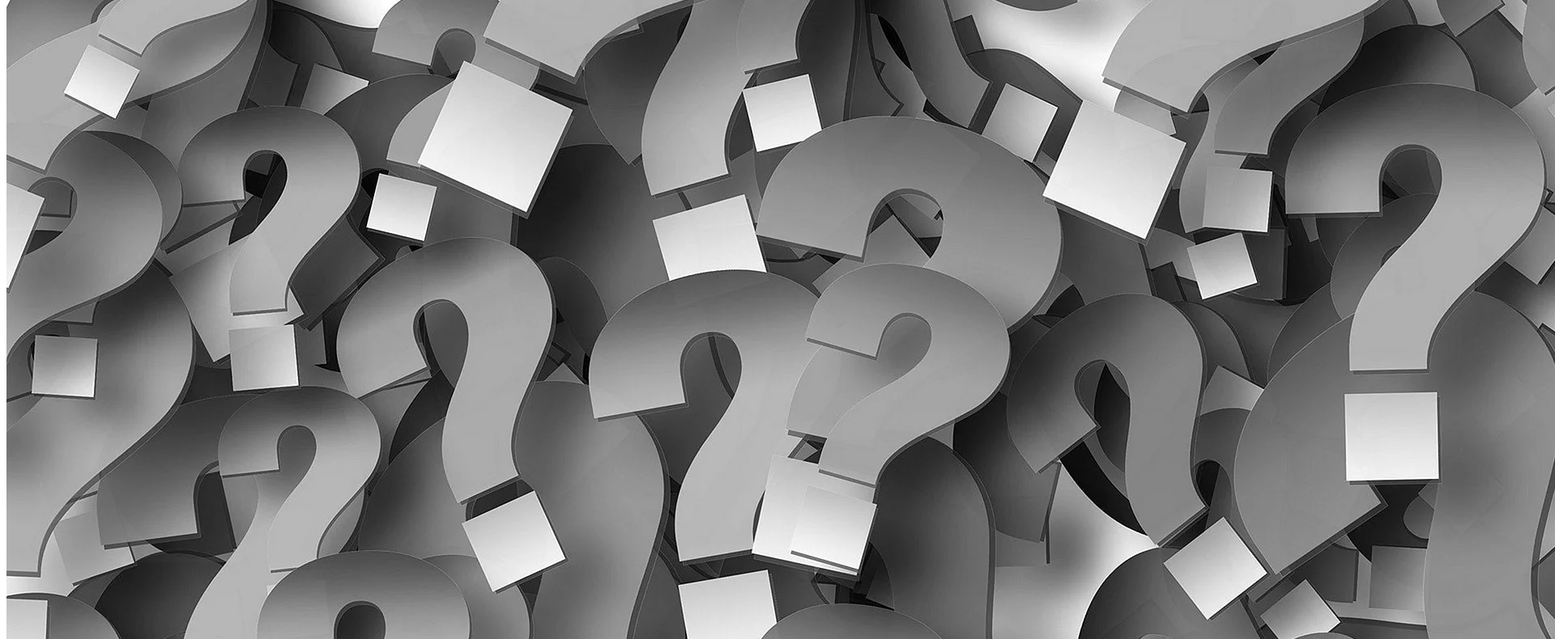
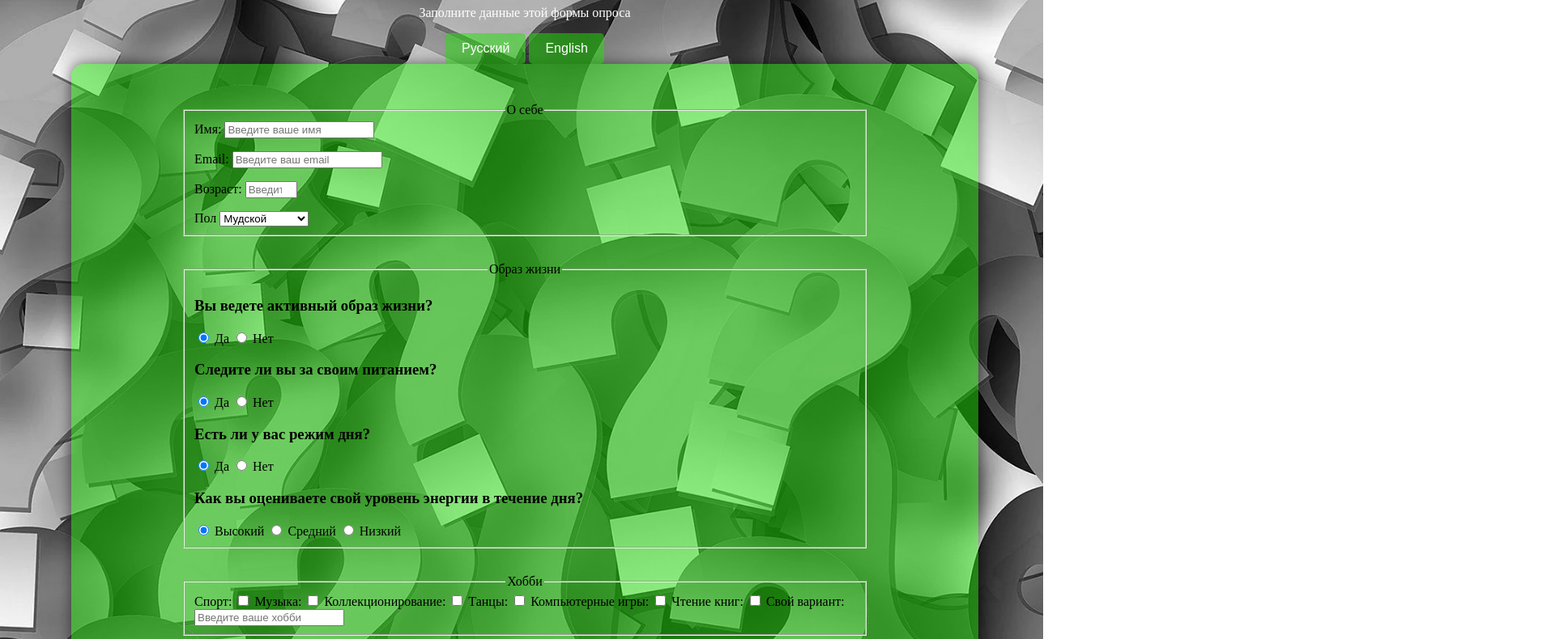
Before and after one commit to IAsikI/SurveyForm, a plain HTML site: page index_ru.html in a window 1280 px wide. Shown: the part 73-863 px from the top of the page at 81% size, 1920 px wide, since content can reach past the window. Drawn offline with Linux system fonts and the light colour scheme.

Commit message:
Test img

```diff
--- a/index_ru.html
+++ b/index_ru.html
@@ -7,15 +7,16 @@
     <link rel="stylesheet" href="styles.css" />
   </head>
   <body>
-    <img src="mnogo-znakov-voprosa-26.webp" />
+    <div class="header">
       <h1 id="title">Опрос</h1>
       <p id="description">Заполните данные этой формы опроса</p>
       <a href="index_ru.html">
-      <input type="button" value="Русский" disabled />
+        <input class="styled-button" type="button" value="Русский" disabled />
       </a>
       <a href="index.html">
-      <input type="button" value="English" />
+        <input class="styled-button" type="button" value="English" />
       </a>
+    </div>
     <form
       id="survey-form"
       method="post"
--- a/styles.css
+++ b/styles.css
@@ -22,7 +22,7 @@ form {
 }
 
 .styled-button {
-  background-color: blue;
+  background-color: rgba(37, 225, 8, 0.5);
   color: white;
   padding: 10px 20px;
   border: none;
@@ -36,3 +36,15 @@ form {
 .styled-button:hover {
   background-color: darkblue;
 }
+
+.header {
+  text-align: center;
+  color: white;
+}
+
+body {
+  background-image: url(mnogo-znakov-voprosa-26.webp);
+  background-size: cover;
+  background-repeat: no-repeat;
+  width: 100%;
+}
```
Also changed, not shown: index.html (+0 -1 lines). Lines whose indentation alone changed are shown as unchanged.
